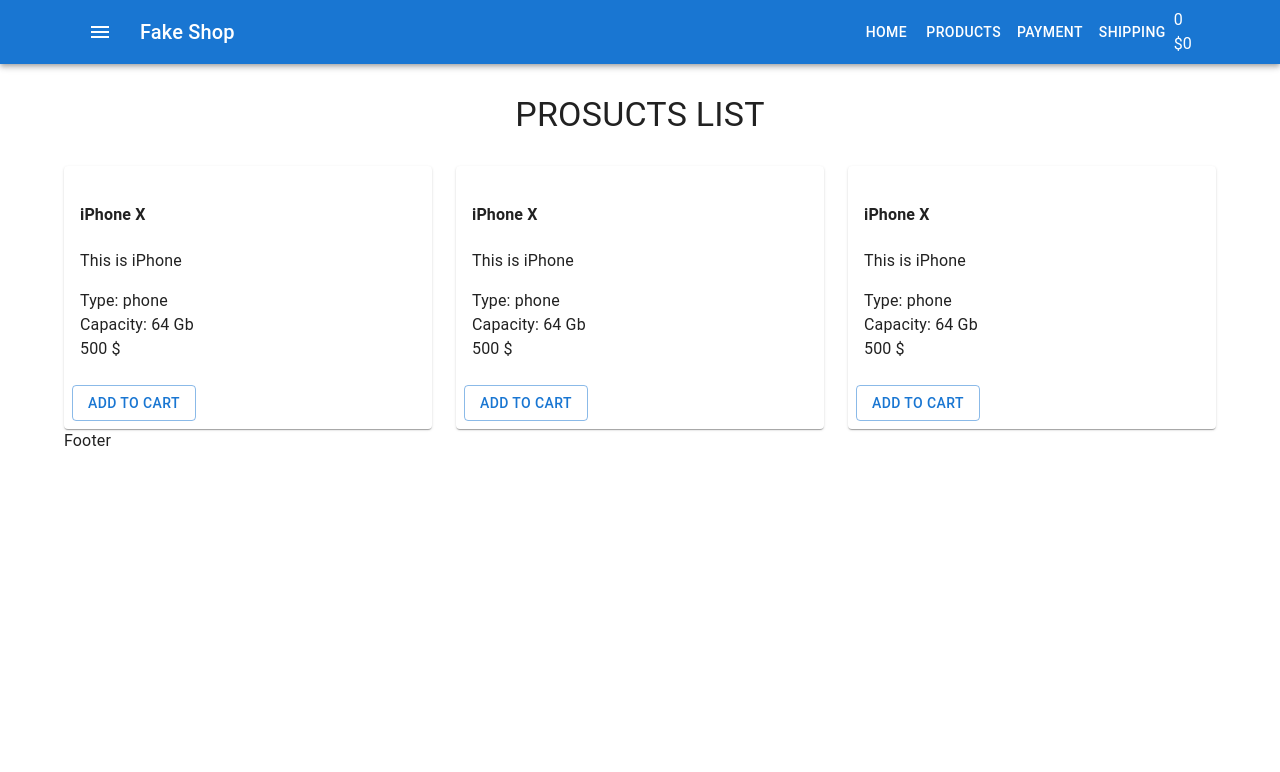
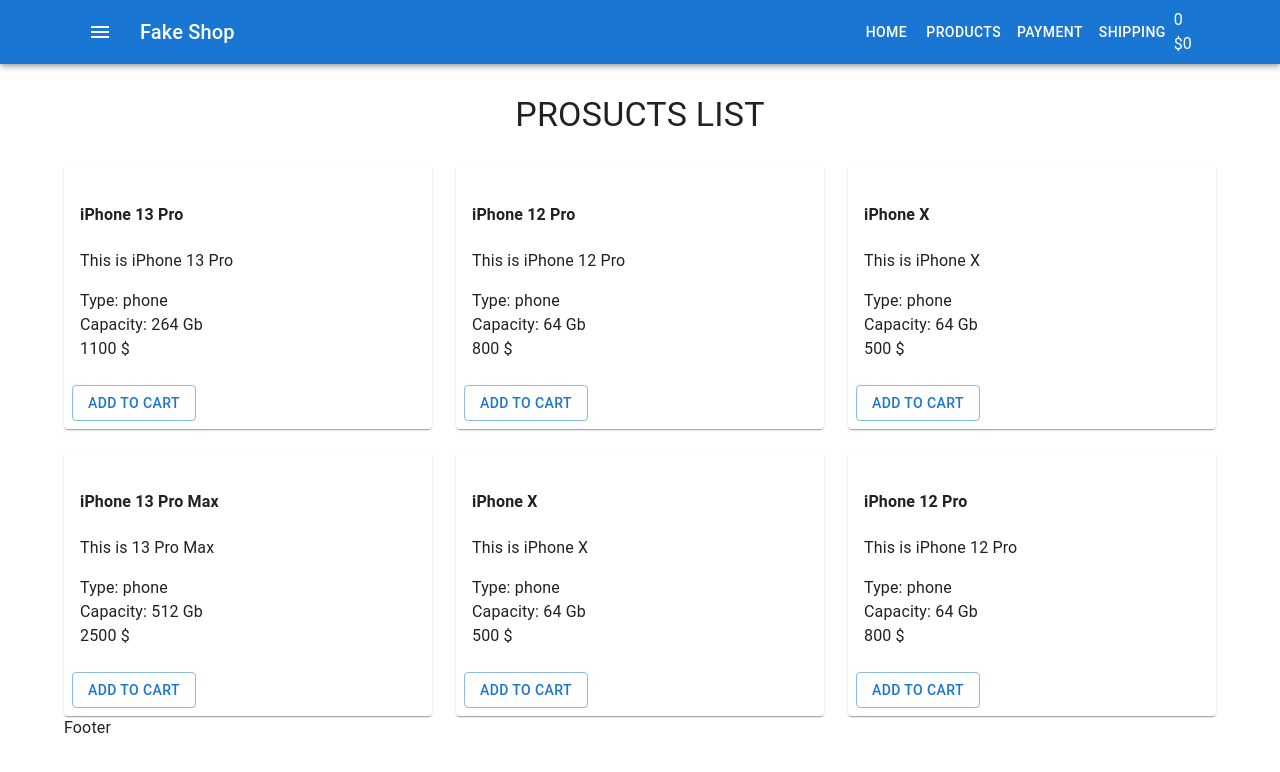
Before and after one commit to RomanKoriachko/lesson-7-ht, a React (Create React App) app: page / in a window 1280 px wide. Shown: the top 772 px of the page. Built offline with nearby package versions, Linux system fonts and the light colour scheme.

Commit message:
add productListItem from productArray

```diff
--- a/src/components/Products/ProductsList.js
+++ b/src/components/Products/ProductsList.js
@@ -3,6 +3,7 @@
 import { makeStyles } from '@mui/styles'
 import { Grid } from '@mui/material'
 import { ProductsListItem } from './ProductsListItem'
+import { productsArray } from './productsArray'
 
 const useStyles = makeStyles({
     title: {
@@ -31,15 +32,17 @@
                 alignItems="center"
                 spacing={3}
             >
-                <Grid item xs={12} sm={6} md={4}>
-                    <ProductsListItem />
-                </Grid>
-                <Grid item xs={12} sm={6} md={4}>
-                    <ProductsListItem />
-                </Grid>
-                <Grid item xs={12} sm={6} md={4}>
-                    <ProductsListItem />
-                </Grid>
+                {productsArray.map((product) => (
+                    <Grid item xs={12} sm={6} md={4}>
+                        <ProductsListItem
+                            name={product.name}
+                            description={product.description}
+                            type={product.type}
+                            capacity={product.capacity}
+                            price={product.price}
+                        />
+                    </Grid>
+                ))}
             </Grid>
         </>
     )
--- a/src/components/Products/ProductsListItem.js
+++ b/src/components/Products/ProductsListItem.js
@@ -1,16 +1,16 @@
 import { Button, Card, CardActions, CardContent } from '@mui/material'
 import React from 'react'
 
-export const ProductsListItem = () => {
+export const ProductsListItem = (props) => {
     return (
         <>
             <Card>
                 <CardContent>
-                    <h4>iPhone X</h4>
-                    <p>This is iPhone</p>
-                    <div>Type: phone</div>
-                    <div>Capacity: 64 Gb</div>
-                    <div>500 $</div>
+                    <h4>{props.name}</h4>
+                    <p>{props.description}</p>
+                    <div>Type: {props.type}</div>
+                    <div>Capacity: {props.capacity} Gb</div>
+                    <div>{props.price} $</div>
                 </CardContent>
                 <CardActions>
                     <Button variant="outlined">Add to cart</Button>
--- /dev/null
+++ b/src/components/Products/productsArray.js
@@ -0,0 +1,44 @@
+export const productsArray = [
+    {
+        name: 'iPhone 13 Pro',
+        description: 'This is iPhone 13 Pro',
+        capacity: '264',
+        type: 'phone',
+        price: '1100',
+    },
+    {
+        name: 'iPhone 12 Pro',
+        description: 'This is iPhone 12 Pro',
+        capacity: '64',
+        type: 'phone',
+        price: '800',
+    },
+    {
+        name: 'iPhone X',
+        description: 'This is iPhone X',
+        capacity: '64',
+        type: 'phone',
+        price: '500',
+    },
+    {
+        name: 'iPhone 13 Pro Max',
+        description: 'This is 13 Pro Max',
+        capacity: '512',
+        type: 'phone',
+        price: '2500',
+    },
+    {
+        name: 'iPhone X',
+        description: 'This is iPhone X',
+        capacity: '64',
+        type: 'phone',
+        price: '500',
+    },
+    {
+        name: 'iPhone 12 Pro',
+        description: 'This is iPhone 12 Pro',
+        capacity: '64',
+        type: 'phone',
+        price: '800',
+    },
+]
```
